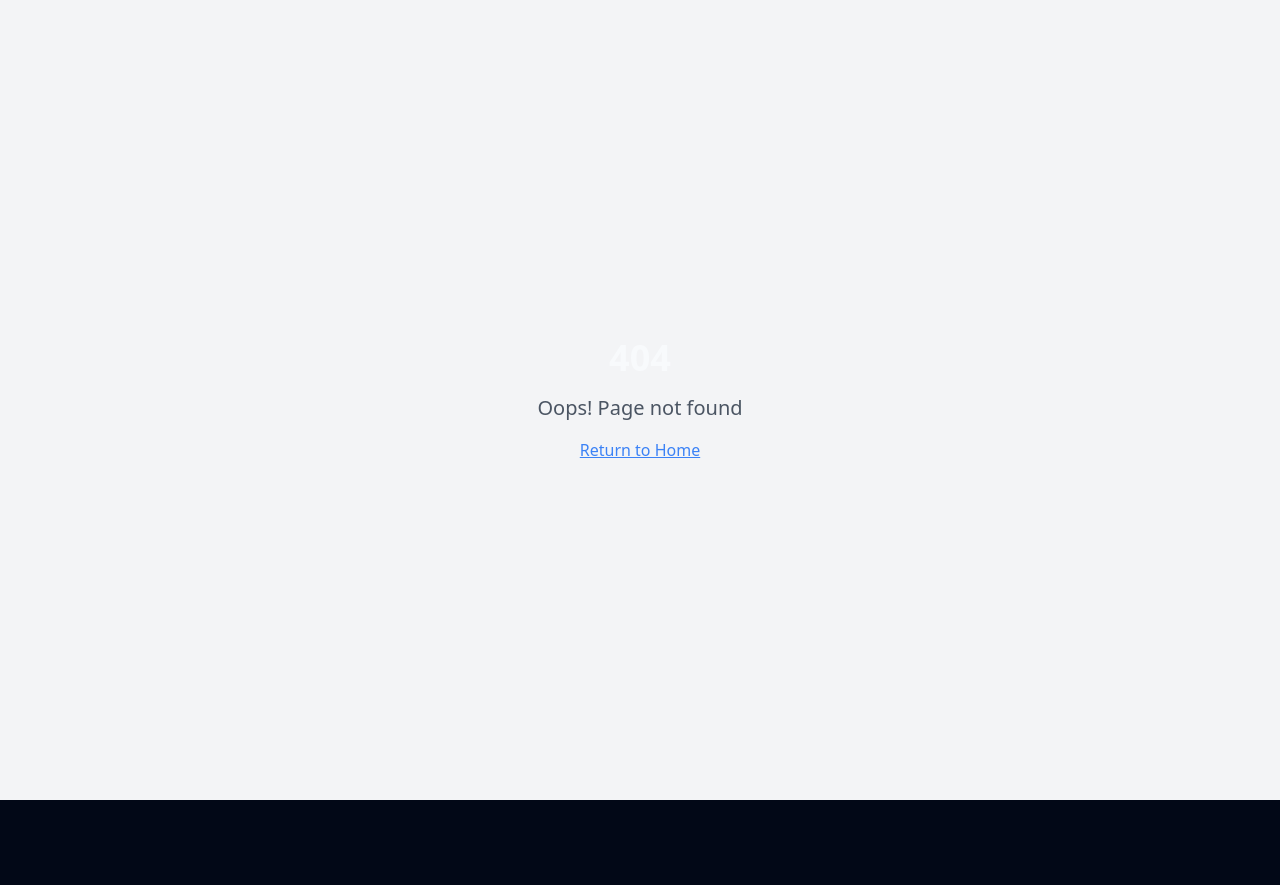
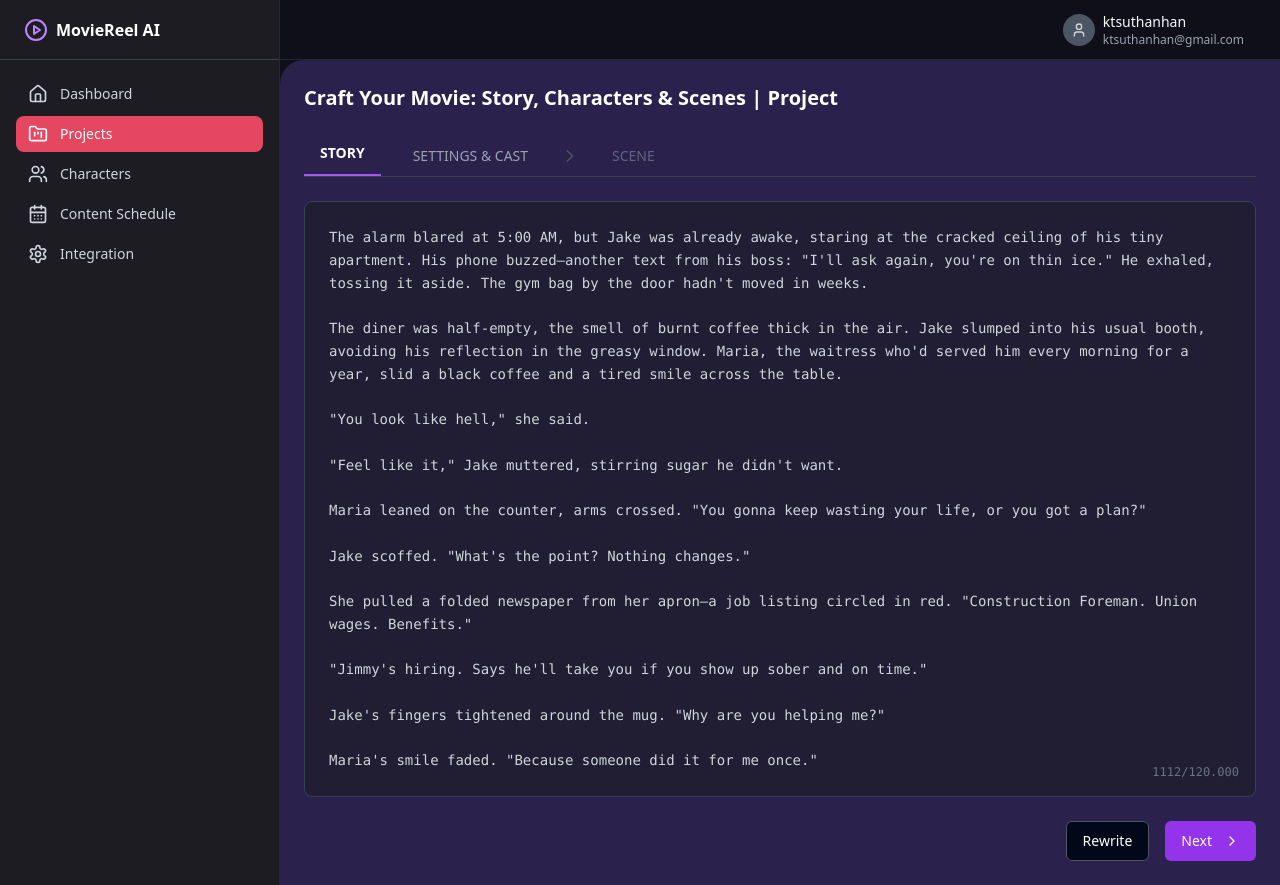
Before and after one commit to antran503/VIDEOREELAI, a React (Vite) app: page /script-editor in a window 1280 px wide. Before the commit this address had no page. Before the commit the page ends 800 px from the top, so only its background shows below. Built offline with nearby package versions, Linux system fonts and the light colour scheme.

Commit message:
[dyad] Thêm trạng thái xử lý và trang soạn thảo kịch bản - wrote 5 file(s)

```diff
--- a/src/App.tsx
+++ b/src/App.tsx
@@ -5,6 +5,7 @@ import { QueryClient, QueryClientProvider } from "@tanstack/react-query";
 import { BrowserRouter, Routes, Route } from "react-router-dom";
 import Index from "./pages/Index";
 import NotFound from "./pages/NotFound";
+import ScriptEditor from "./pages/ScriptEditor";
 
 const queryClient = new QueryClient();
 
@@ -21,6 +22,7 @@ const App = () => (
           <Route path="/characters" element={<Index />} />
           <Route path="/schedule" element={<Index />} />
           <Route path="/integration" element={<Index />} />
+          <Route path="/script-editor" element={<ScriptEditor />} />
           <Route path="*" element={<NotFound />} />
         </Routes>
       </BrowserRouter>
--- a/src/components/IdeaModal.tsx
+++ b/src/components/IdeaModal.tsx
@@ -1,3 +1,4 @@
+import * as React from "react";
 import {
   Dialog,
   DialogContent,
@@ -15,7 +16,7 @@ import {
   SelectValue,
 } from "@/components/ui/select";
 import { Card, CardContent } from "@/components/ui/card";
-import { ChevronLeft, ChevronRight, X } from "lucide-react";
+import { ChevronLeft, ChevronRight, X, Loader2 } from "lucide-react";
 import { countries } from "@/data/countries";
 import { languages } from "@/data/languages";
 
@@ -34,7 +35,24 @@ const recommendedIdeas = [
   },
 ];
 
-const IdeaModal = ({ open, onOpenChange }: { open: boolean; onOpenChange: (open: boolean) => void; }) => {
+interface IdeaModalProps {
+  open: boolean;
+  onOpenChange: (open: boolean) => void;
+  onSuccess: () => void;
+}
+
+const IdeaModal = ({ open, onOpenChange, onSuccess }: IdeaModalProps) => {
+  const [isProcessing, setIsProcessing] = React.useState(false);
+
+  const handleNextClick = async () => {
+    setIsProcessing(true);
+    // Giả lập cuộc gọi API để tạo kịch bản
+    await new Promise(resolve => setTimeout(resolve, 2500));
+    setIsProcessing(false);
+    onOpenChange(false); // Đóng modal
+    onSuccess(); // Điều hướng đến trang soạn thảo kịch bản
+  };
+
   return (
     <Dialog open={open} onOpenChange={onOpenChange}>
       <DialogContent className="bg-[#1C1C22] border-gray-700 text-white sm:max-w-[650px] p-0 rounded-lg">
@@ -106,8 +124,20 @@ const IdeaModal = ({ open, onOpenChange }: { open: boolean; onOpenChange: (open:
           </div>
         </div>
         <DialogFooter className="bg-[#16161A] p-4 flex justify-end rounded-b-lg">
-          <Button variant="outline" onClick={() => onOpenChange(false)} className="border-gray-600 hover:bg-gray-700 text-white">Cancel</Button>
-          <Button className="bg-gray-300 hover:bg-gray-400 text-black font-semibold">Next <ChevronRight className="ml-1 h-4 w-4" /></Button>
+          <Button variant="outline" onClick={() => onOpenChange(false)} className="border-gray-600 hover:bg-gray-700 text-white" disabled={isProcessing}>Cancel</Button>
+          <Button
+            className="bg-gray-300 hover:bg-gray-400 text-black font-semibold w-[90px]"
+            onClick={handleNextClick}
+            disabled={isProcessing}
+          >
+            {isProcessing ? (
+              <Loader2 className="h-5 w-5 animate-spin" />
+            ) : (
+              <>
+                Next <ChevronRight className="ml-1 h-4 w-4" />
+              </>
+            )}
+          </Button>
         </DialogFooter>
       </DialogContent>
     </Dialog>
--- a/src/components/layout/Sidebar.tsx
+++ b/src/components/layout/Sidebar.tsx
@@ -1,4 +1,4 @@
-import { NavLink } from "react-router-dom";
+import { NavLink, useLocation } from "react-router-dom";
 import { Home, FolderKanban, Users, CalendarDays, Settings, PlayCircle } from "lucide-react";
 
 const Sidebar = () => {
@@ -15,7 +15,7 @@ const Sidebar = () => {
           <SidebarLink to="/" icon={<Home className="h-5 w-5" />}>
             Dashboard
           </SidebarLink>
-          <SidebarLink to="/projects" icon={<FolderKanban className="h-5 w-5" />}>
+          <SidebarLink to="/projects" icon={<FolderKanban className="h-5 w-5" />} extraActivePaths={["/script-editor"]}>
             Projects
           </SidebarLink>
           <SidebarLink to="/characters" icon={<Users className="h-5 w-5" />}>
@@ -33,12 +33,15 @@ const Sidebar = () => {
   );
 };
 
-const SidebarLink = ({ to, icon, children }: { to: string; icon: React.ReactNode; children: React.ReactNode }) => {
+const SidebarLink = ({ to, icon, children, extraActivePaths = [] }: { to: string; icon: React.ReactNode; children: React.ReactNode; extraActivePaths?: string[] }) => {
+  const location = useLocation();
+  const isActive = location.pathname === to || extraActivePaths.some(path => location.pathname.startsWith(path));
+
   return (
     <NavLink
       to={to}
-      end
-      className={({ isActive }) =>
+      end={to === "/"}
+      className={
         `flex items-center gap-3 rounded-lg px-3 py-2 text-gray-300 transition-all hover:text-white ${
           isActive ? "bg-[#E54660] text-white" : "hover:bg-gray-800"
         }`
--- a/src/pages/Index.tsx
+++ b/src/pages/Index.tsx
@@ -1,4 +1,5 @@
 import * as React from "react";
+import { useNavigate } from "react-router-dom";
 import { Button } from "@/components/ui/button";
 import { Card, CardContent } from "@/components/ui/card";
 import DashboardLayout from "@/components/layout/DashboardLayout";
@@ -7,6 +8,11 @@ import IdeaModal from "@/components/IdeaModal";
 
 const Index = () => {
   const [isIdeaModalOpen, setIsIdeaModalOpen] = React.useState(false);
+  const navigate = useNavigate();
+
+  const handleGenerationSuccess = () => {
+    navigate("/script-editor");
+  };
 
   return (
     <DashboardLayout>
@@ -68,7 +74,7 @@ const Index = () => {
         </div>
       </div>
 
-      <IdeaModal open={isIdeaModalOpen} onOpenChange={setIsIdeaModalOpen} />
+      <IdeaModal open={isIdeaModalOpen} onOpenChange={setIsIdeaModalOpen} onSuccess={handleGenerationSuccess} />
     </DashboardLayout>
   );
 };
--- /dev/null
+++ b/src/pages/ScriptEditor.tsx
@@ -0,0 +1,58 @@
+import DashboardLayout from "@/components/layout/DashboardLayout";
+import { Button } from "@/components/ui/button";
+import { ChevronRight } from "lucide-react";
+
+const mockScript = `The alarm blared at 5:00 AM, but Jake was already awake, staring at the cracked ceiling of his tiny apartment. His phone buzzed—another text from his boss: "I'll ask again, you're on thin ice." He exhaled, tossing it aside. The gym bag by the door hadn't moved in weeks.
+
+The diner was half-empty, the smell of burnt coffee thick in the air. Jake slumped into his usual booth, avoiding his reflection in the greasy window. Maria, the waitress who'd served him every morning for a year, slid a black coffee and a tired smile across the table.
+
+"You look like hell," she said.
+
+"Feel like it," Jake muttered, stirring sugar he didn't want.
+
+Maria leaned on the counter, arms crossed. "You gonna keep wasting your life, or you got a plan?"
+
+Jake scoffed. "What's the point? Nothing changes."
+
+She pulled a folded newspaper from her apron—a job listing circled in red. "Construction Foreman. Union wages. Benefits."
+
+"Jimmy's hiring. Says he'll take you if you show up sober and on time."
+
+Jake's fingers tightened around the mug. "Why are you helping me?"
+
+Maria's smile faded. "Because someone did it for me once."`;
+
+const ScriptEditor = () => {
+  return (
+    <DashboardLayout>
+      <div className="flex flex-col h-full text-white">
+        <header className="flex justify-between items-center mb-6">
+          <h1 className="text-xl font-semibold">
+            Craft Your Movie: Story, Characters & Scenes | Project
+          </h1>
+        </header>
+
+        <div className="flex items-center gap-4 mb-6 border-b border-gray-700">
+            <Button variant="ghost" className="text-white font-semibold border-b-2 border-purple-500 rounded-none pb-3 hover:bg-transparent">STORY</Button>
+            <Button variant="ghost" className="text-gray-400 hover:text-white">SETTINGS & CAST</Button>
+            <ChevronRight className="h-5 w-5 text-gray-600" />
+            <Button variant="ghost" className="text-gray-400 hover:text-white" disabled>SCENE</Button>
+        </div>
+
+        <div className="flex-grow bg-[#1C1C22]/60 border border-gray-700 rounded-lg p-6 text-gray-300 leading-relaxed whitespace-pre-wrap font-mono text-sm relative">
+            {mockScript}
+            <div className="absolute bottom-4 right-4 text-xs text-gray-500">
+                {mockScript.length}/120.000
+            </div>
+        </div>
+
+        <footer className="flex justify-end items-center gap-4 mt-6">
+            <Button variant="outline" className="border-gray-600 hover:bg-gray-700 text-white">Rewrite</Button>
+            <Button className="bg-purple-600 hover:bg-purple-700 text-white">Next <ChevronRight className="ml-1 h-4 w-4" /></Button>
+        </footer>
+      </div>
+    </DashboardLayout>
+  );
+};
+
+export default ScriptEditor;
```
